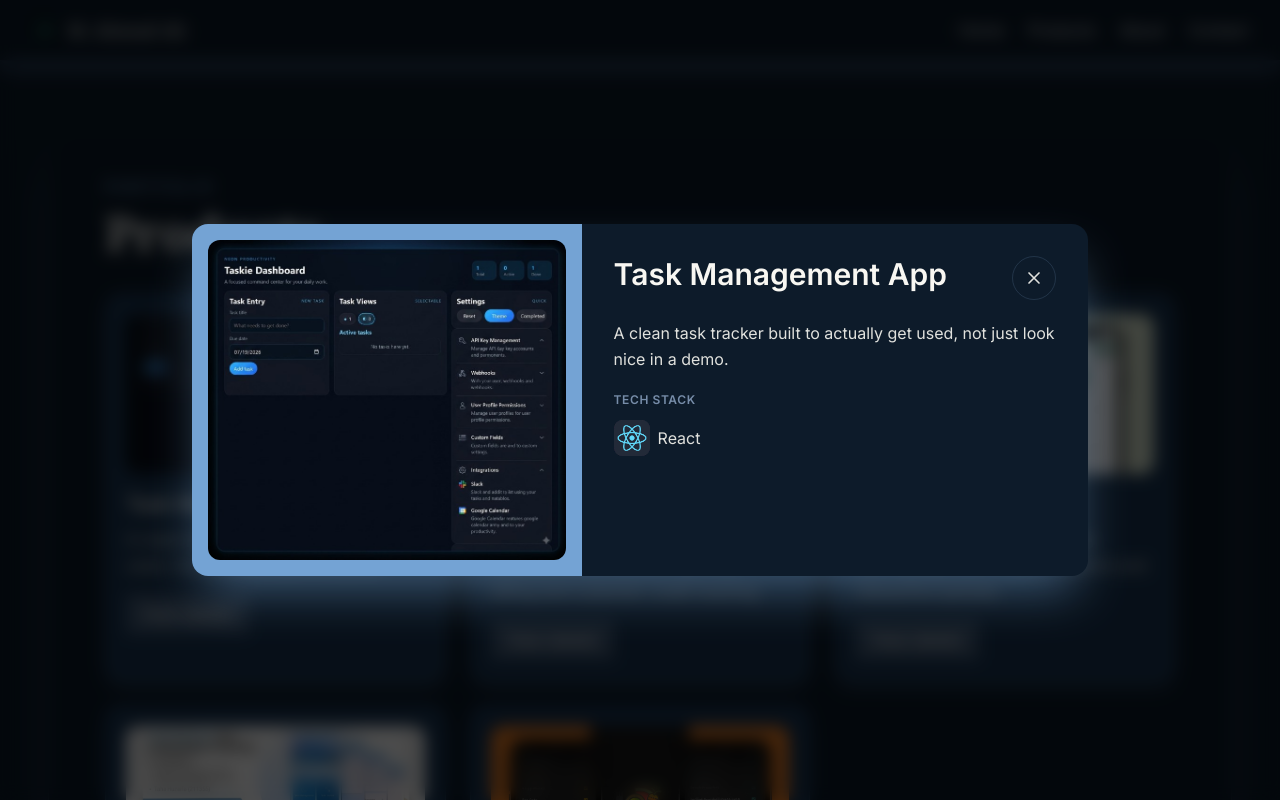
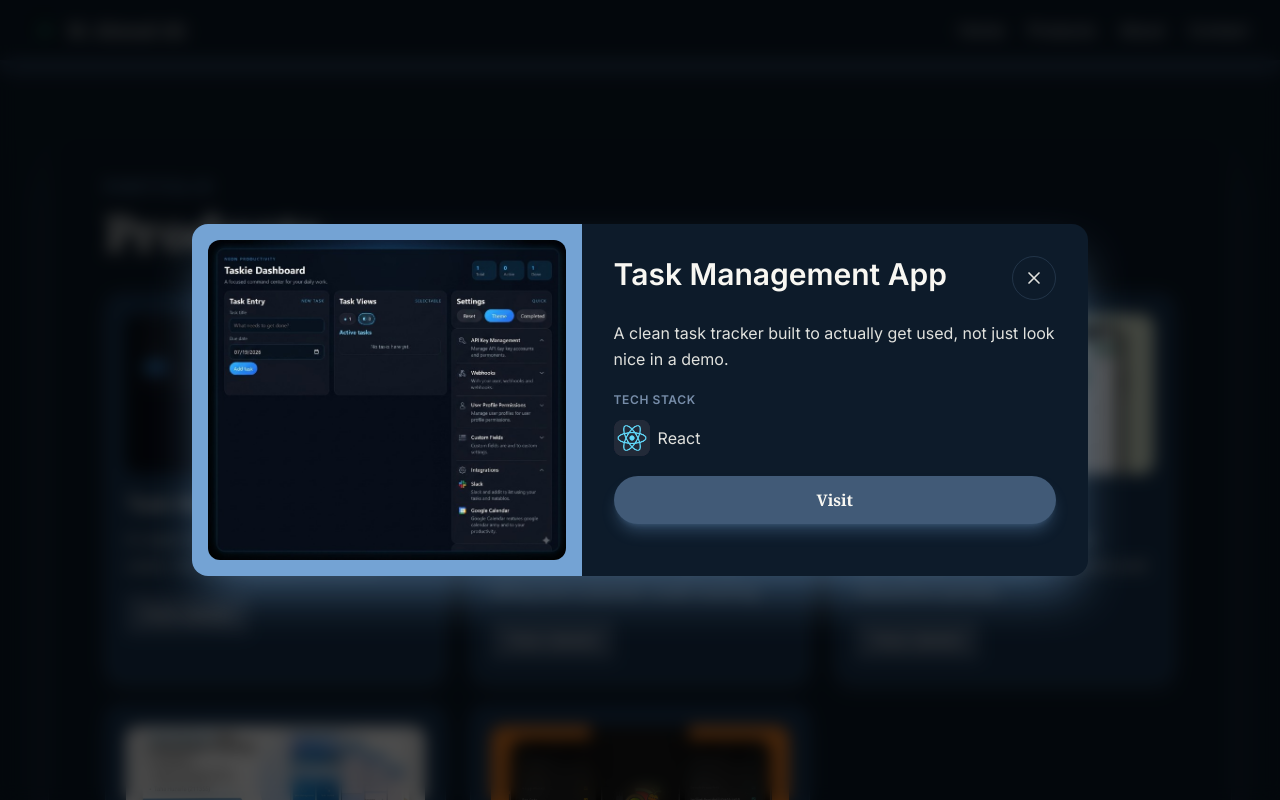
Before and after one commit to ahmadali777/portfolio, a React (Vite) app: page /products in a window 1280 px wide. Both pictures are taken after a click on the button 275 px from the left and 487 px from the top of the page. Shown: the top 800 px of the page. Built offline with nearby package versions, Linux system fonts and the light colour scheme.

Commit message:
added a visit product link button to product card

```diff
--- a/src/components/ProductModal.jsx
+++ b/src/components/ProductModal.jsx
@@ -96,6 +96,9 @@ function ProductModal({ product, onClose }) {
               ))}
             </div>
           </div>
+          <a href={product.visitLink} target="_blank" rel="noopener noreferrer" className="inline-flex items-center justify-center gap-2 rounded-full bg-brand-400 px-8 py-3 font-heading text-base font-bold text-brand-50 shadow-lg shadow-brand-900/30 transition duration-200 hover:-translate-y-0.5 hover:bg-brand-300 focus-visible:outline-2 focus-visible:outline-offset-2 focus-visible:outline-brand-50">
+            <span>Visit</span>
+          </a>
         </div>
       </div>
     </div>
--- a/src/data/products.js
+++ b/src/data/products.js
@@ -12,6 +12,7 @@ const products = [
     image: taskManagerImg,
     description: 'A clean task tracker built to actually get used, not just look nice in a demo.',
     techStack: ['React'],
+    visitLink: ""
   },
   {
     id: 'inventory',
@@ -20,6 +21,7 @@ const products = [
     image: inventoryImg,
     description: 'Offline-first inventory tracking for hardware store owners, with PDF billing and customer credit tracking.',
     techStack: ['Flutter', 'Dart', 'Firebase'],
+    visitLink: ""
   },
   {
     id: 'noorani-qaida',
@@ -28,6 +30,7 @@ const products = [
     image: nooraniImg,
     description: 'Arabic pronunciation and Quran learning app with 17 audio lessons and interactive quizzes.',
     techStack: ['Flutter', 'Dart', 'SQFlite'],
+    visitLink: "https://play.google.com/store/apps/details?id=com.ahmadali.nooraniQaida"
   },
   {
     id: 'wellbot',
@@ -36,6 +39,7 @@ const products = [
     image: wellbotImg,
     description: 'All-in-one health tracker — food, water, and workouts in one dashboard.',
     techStack: ['Flutter', 'Dart', 'Gemini API', 'Firebase'],
+    visitLink: "https://play.google.com/store/apps/details?id=com.ahmadali.nooraniQaida"
   },
   {
     id: 'body-builder-diet-tracker',
@@ -44,6 +48,7 @@ const products = [
     image: bodyBuilderImg,
     description: 'A minimalistic app to track your diet and workout — edit both plans and visualize your progress right on the home screen.',
     techStack: ['Flutter', 'Dart'],
+    visitLink: ""
   },
 ]
 
```
